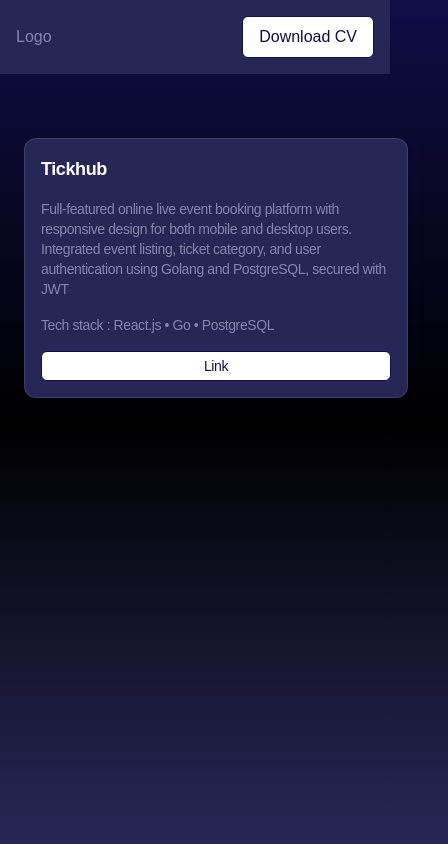
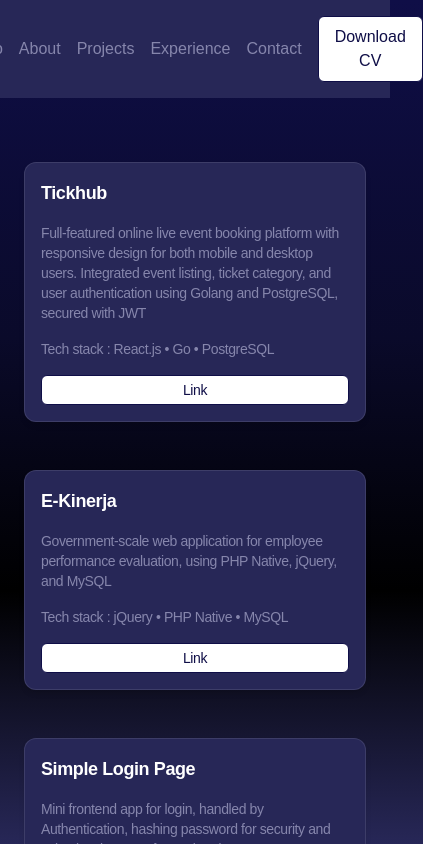
Before and after one commit to fajryalvin12/personal-portfolio-web, a Next.js app: page /projects in a window 390 px wide. Shown: the top 844 px of the page, 448 px wide, since content can reach past the window. Built offline with nearby package versions, Linux system fonts and the light colour scheme.

Commit message:
feat: add responsive component for navbar

```diff
--- a/src/app/projects/page.js
+++ b/src/app/projects/page.js
@@ -34,7 +34,7 @@ export default function Projects() {
   return (
     <Container className="max-w-md py-16 space-y-16 flex flex-col gap-4">
       {/* Project Showcase */}
-      <Section className="flex gap-4 overflow-x-scroll overflow-y-hidden scroll-smooth">
+      <Section className="flex flex-col gap-4 md:flex-row md:overflow-x-scroll md:overflow-y-hidden scroll-smooth">
         {/* Detail Project */}
         {projects.map((item) => (
           <Card
--- a/src/components/Navbar.jsx
+++ b/src/components/Navbar.jsx
@@ -7,12 +7,61 @@ import Button from "./ui/Button";
 export default function Navbar() {
   const [active, setActive] = useState(false);
   return (
-    <>
-      <nav className="flex justify-between p-4 items-center sticky top-0 bg-[var(--blue-eclipse-1)] text-white z-0">
-        <Link className="text-[#8686ac] hover:text-white" href="/">
-          Logo
-        </Link>
-        <ul className="md:flex md:gap-4 md:block hidden">
+    <nav className="flex md:flex-row flex-col justify-between p-4 items-center text-center sticky top-0 bg-[var(--blue-eclipse-1)] text-white z-10">
+      <Link
+        className="md:block hidden text-[#8686ac] hover:text-white"
+        href="/"
+      >
+        Logo
+      </Link>
+      <ul className="md:flex md:gap-4 md:block hidden">
+        <li>
+          <Link
+            href="/about"
+            onMouseEnter={() => setActive(true)}
+            className="text-[#8686ac] hover:text-white"
+          >
+            About
+          </Link>
+        </li>
+        <li>
+          <Link
+            href="/projects"
+            onMouseEnter={() => setActive(true)}
+            className="text-[#8686ac] hover:text-white"
+          >
+            Projects
+          </Link>
+        </li>
+        <li>
+          <Link
+            href="/experience"
+            onMouseEnter={() => setActive(true)}
+            className="text-[#8686ac] hover:text-white"
+          >
+            Experience
+          </Link>
+        </li>
+        <li>
+          <Link
+            href="/contact"
+            onMouseEnter={() => setActive(true)}
+            className="text-[#8686ac] hover:text-white"
+          >
+            Contact
+          </Link>
+        </li>
+      </ul>
+      <div className="md:block hidden">
+        <Button variant="outline" size="md" children="Download CV" />
+      </div>
+      <div className="md:hidden block">
+        <ul className="flex gap-4 items-center">
+          <li>
+            <Link className="text-[#8686ac] hover:text-white" href="/">
+              Logo
+            </Link>
+          </li>
           <li>
             <Link
               href="/about"
@@ -49,9 +98,11 @@ export default function Navbar() {
               Contact
             </Link>
           </li>
+          <li>
+            <Button variant="outline" size="md" children="Download CV" />
+          </li>
         </ul>
-        <Button variant="outline" size="md" children="Download CV" />
-      </nav>
-    </>
+      </div>
+    </nav>
   );
 }
--- a/src/styles/globals.css
+++ b/src/styles/globals.css
@@ -26,8 +26,20 @@
 }
 
 body {
-  background: linear-gradient(180deg, #0f0e47, #000000, #272757);
+  background: linear-gradient(
+    to bottom,
+    #0f0e47 0%,
+    #0a0a2a 40%,
+    #000000 70%,
+    #272757 100%
+  );
   color: var(--background);
   font-family: Arial, Helvetica, sans-serif;
   height: auto;
 }
+
+@media (min-width: 720px) {
+  body {
+    background-repeat: no-repeat;
+  }
+}
```
